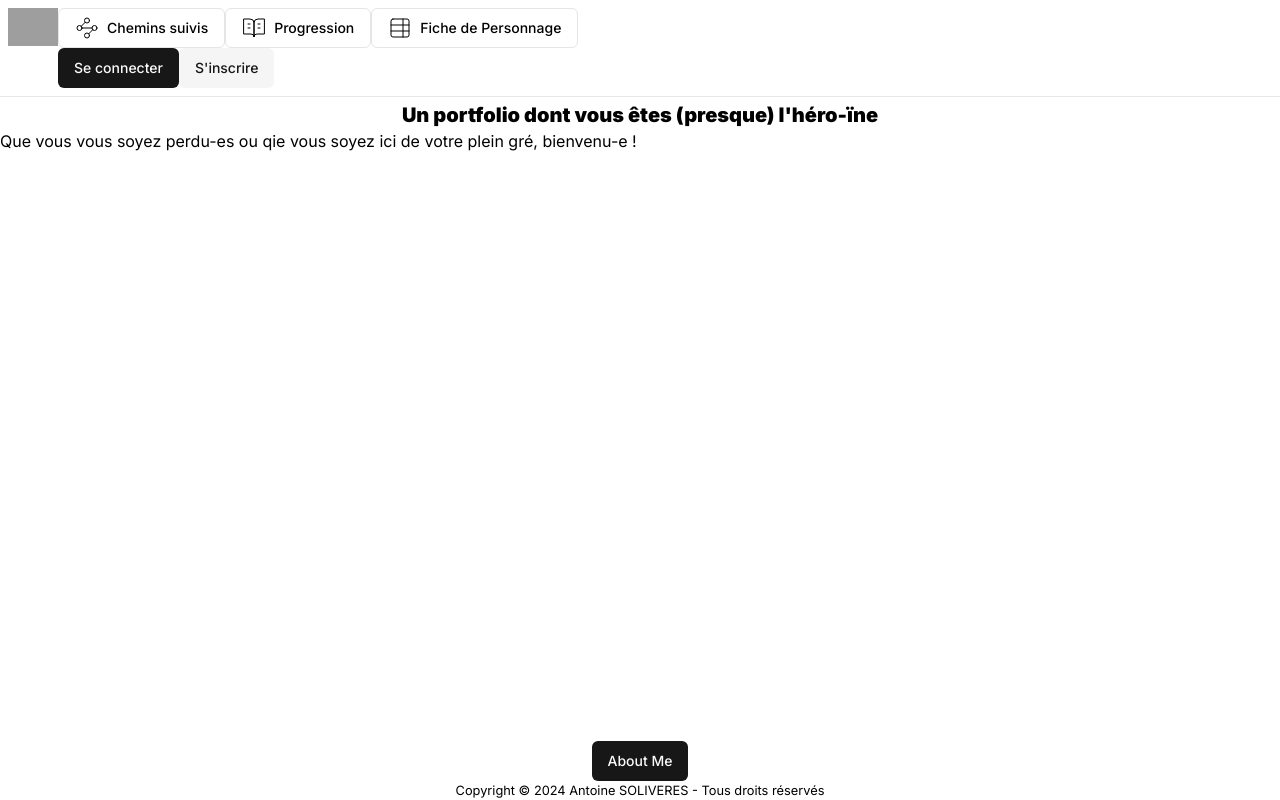
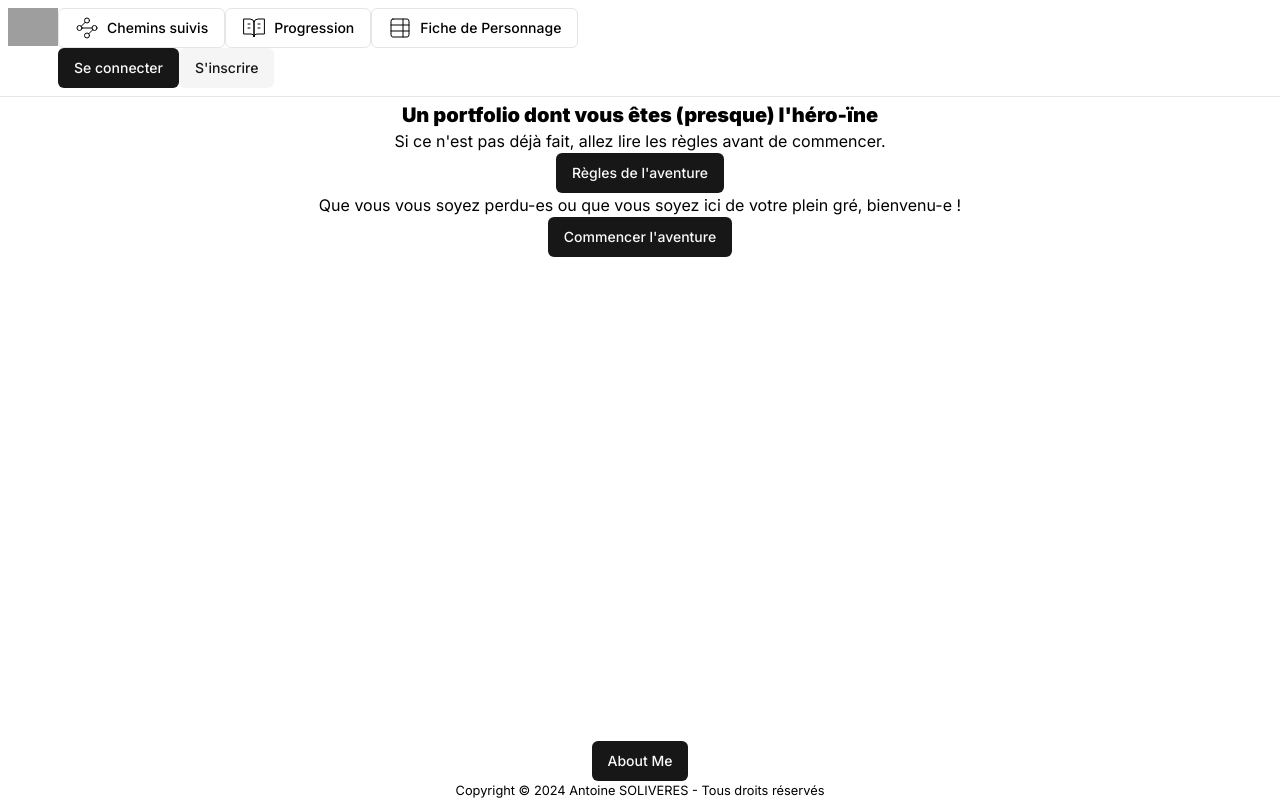
Before and after one commit to Ant0yne/site-dont-vous-etes-l-hero-ine, a Next.js app: page / in a window 1280 px wide. Built offline with nearby package versions, Linux system fonts and the light colour scheme; no server answers; grey boxes are pictures that could not be loaded.

Commit message:
check cookie for path in adventure

```diff
--- /dev/null
+++ b/src/app/adventure/[pathId]/page.tsx
@@ -0,0 +1,5 @@
+const PageAdventurePath = () => {
+	return <div>PageAdventurePath</div>;
+};
+
+export default PageAdventurePath;
--- /dev/null
+++ b/src/app/adventure/page.tsx
@@ -0,0 +1,5 @@
+const PageAdventure = () => {
+	return <div>PageAdventure</div>;
+};
+
+export default PageAdventure;
--- a/src/app/page.tsx
+++ b/src/app/page.tsx
@@ -1,14 +1,31 @@
+import { Button } from "@/components/ui/button";
+import Link from "next/link";
+import { cookies } from "next/headers";
+
 export default function Home() {
 	// throw new Error("test");
+	const cookieStore = cookies();
+
 	return (
 		<main>
 			<h1 className="text-center text-xl font-black">
 				Un portfolio dont vous êtes (presque) l'héro-ïne
 			</h1>
-			<p>
-				Que vous vous soyez perdu-es ou qie vous soyez ici de votre plein gré,
+			<p className="text-center">
+				Si ce n'est pas déjà fait, allez lire les règles avant de commencer.
+			</p>
+			<Link href="/rules" className="flex flex-col items-center">
+				<Button className="w-min">Règles de l'aventure</Button>
+			</Link>
+			<p className="text-center">
+				Que vous vous soyez perdu-es ou que vous soyez ici de votre plein gré,
 				bienvenu-e !
 			</p>
+			<Link
+				href={`/adventure/${cookieStore.get("path_id")?.value || "1"}`}
+				className="flex flex-col items-center">
+				<Button>Commencer l'aventure</Button>
+			</Link>
 		</main>
 	);
 }
--- /dev/null
+++ b/src/app/rules/page.tsx
@@ -0,0 +1,9 @@
+const PageRules = () => {
+  return (
+    <div>
+      PageRules
+    </div>
+  )
+}
+
+export default PageRules
--- /dev/null
+++ b/src/lib/cookiesUtils.ts
@@ -0,0 +1,12 @@
+"use server";
+
+import { cookies } from "next/headers";
+const cookieStore = cookies();
+
+const GetPathIdCookie = () => {
+	const pathIdCookie = cookieStore.get("path_id");
+
+	return pathIdCookie?.value;
+};
+
+export { GetPathIdCookie };
```
